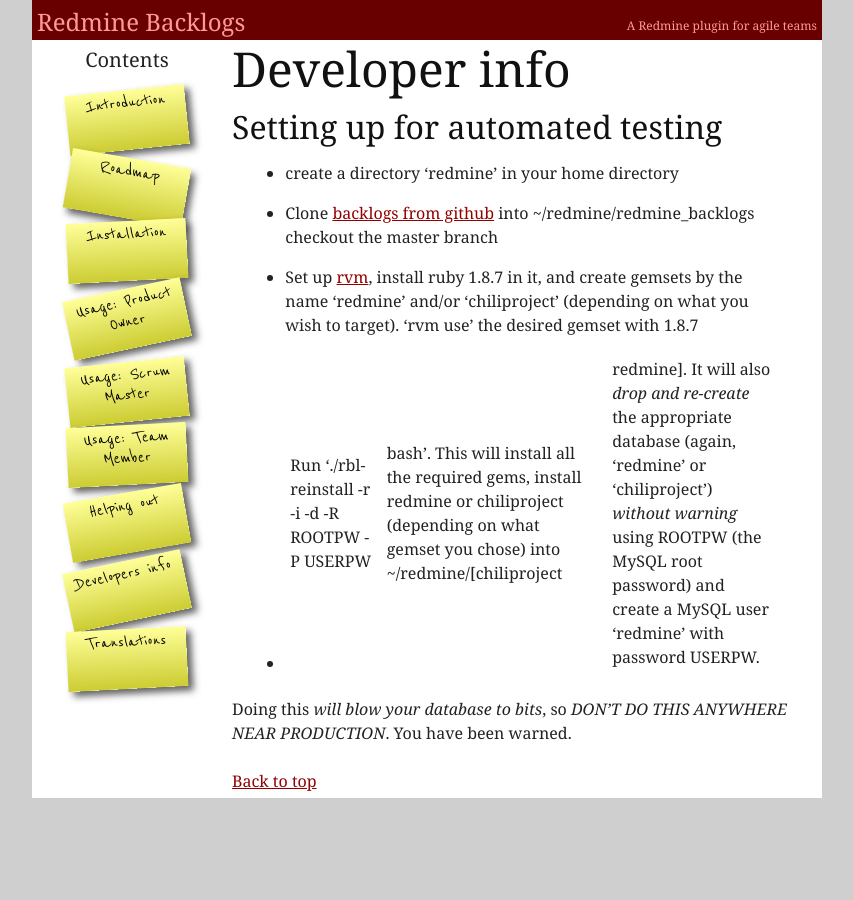
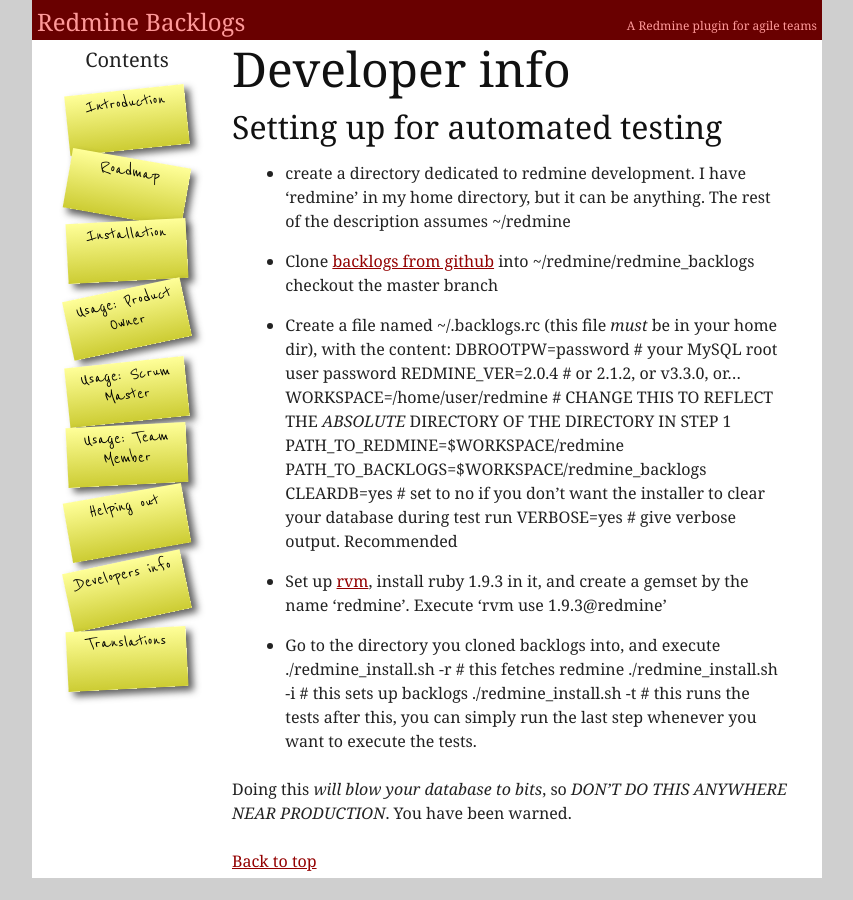
Before and after one commit to backlogs/www, a Jekyll site: the page built from _posts/en/1993-01-01-developers.markdown, in a window 1280 px wide. Shown: the whole page, without its empty margins (213-1066 px from the left). Built offline with Jekyll 4.4.1, drawn with Linux system fonts in a browser that asks for light colours; nearby versions of some CDN libraries.

Commit message:
Updated dev info

```diff
--- a/_posts/en/1993-01-01-developers.markdown
+++ b/_posts/en/1993-01-01-developers.markdown
@@ -7,9 +7,21 @@ categories: en
 
 ## Setting up for automated testing
 
-* create a directory 'redmine' in your home directory
+* create a directory dedicated to redmine development. I have 'redmine' in my home directory, but it can be anything. The rest of the description assumes ~/redmine
 * Clone [backlogs from github](https://github.com/backlogs/redmine_backlogs) into ~/redmine/redmine\_backlogs checkout the master branch
-* Set up [rvm](https://rvm.io/), install ruby 1.8.7 in it, and create gemsets by the name 'redmine' and/or 'chiliproject' (depending on what you wish to target). 'rvm use' the desired gemset with 1.8.7
-* Run './rbl-reinstall -r -i -d -R ROOTPW -P USERPW | bash'. This will install all the required gems, install redmine or chiliproject (depending on what gemset you chose) into ~/redmine/[chiliproject|redmine]. It will also *drop and re-create* the appropriate database (again, 'redmine' or 'chiliproject') *without warning* using ROOTPW (the MySQL root password) and create a MySQL user 'redmine' with password USERPW.
+* Create a file named ~/.backlogs.rc (this file *must* be in your home dir), with the content:
+    DBROOTPW=password # your MySQL root user password
+    REDMINE_VER=2.0.4 # or 2.1.2, or v3.3.0, or...
+    WORKSPACE=/home/user/redmine # CHANGE THIS TO REFLECT THE *ABSOLUTE* DIRECTORY OF THE DIRECTORY IN STEP 1
+    PATH_TO_REDMINE=$WORKSPACE/redmine
+    PATH_TO_BACKLOGS=$WORKSPACE/redmine_backlogs
+    CLEARDB=yes # set to no if you don't want the installer to clear your database during test run
+    VERBOSE=yes # give verbose output. Recommended
+* Set up [rvm](https://rvm.io/), install ruby 1.9.3 in it, and create a gemset by the name 'redmine'. Execute 'rvm use 1.9.3@redmine'
+* Go to the directory you cloned backlogs into, and execute
+    ./redmine_install.sh -r # this fetches redmine
+    ./redmine_install.sh -i # this sets up backlogs
+    ./redmine_install.sh -t # this runs the tests
+  after this, you can simply run the last step whenever you want to execute the tests.
 
 Doing this *will blow your database to bits*, so *DON'T DO THIS ANYWHERE NEAR PRODUCTION*. You have been warned.
```
